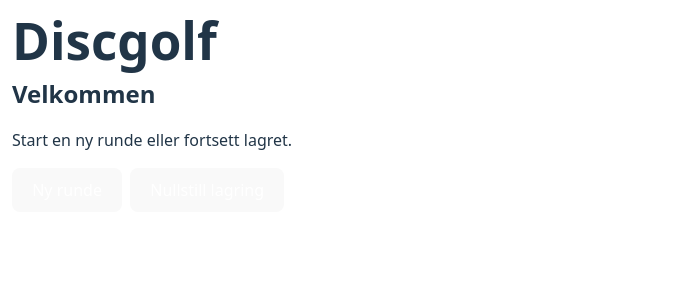
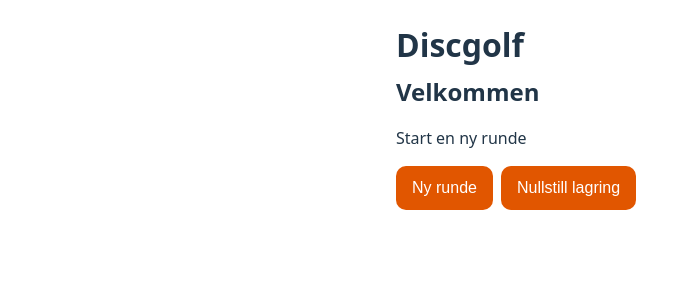
Before and after one commit to tarjeiln/DiscgolfGame, a React (Vite) app: page / in a window 1280 px wide. Shown: the top 300 px of the page, without its empty margins (0-687 px from the left). Built offline with nearby package versions, Linux system fonts and the light colour scheme.

Commit message:
feat: :sparkles: Refactor components and styles for improved layout and functionality; add FormField and FormFieldGroup components

```diff
--- a/src/App.tsx
+++ b/src/App.tsx
@@ -19,7 +19,7 @@ function App() {
   useEffect(()=>{ saveState(state); }, [state]);
 
   return (
-    <div style={{ padding: 12, maxWidth: 520, margin: "0 auto" }}>
+    <div className="container">
       <h1>Discgolf</h1>
 
       {screen==="home" && (
@@ -62,6 +62,7 @@ function App() {
             dispatch({ type:"END_ROUND" });
             setScreen("summary");
           }}
+          onHome={()=> setScreen("home")}
         />
       )}
     </div>
--- a/src/components/common/HoleNav.tsx
+++ b/src/components/common/HoleNav.tsx
@@ -4,11 +4,13 @@ type Props = {
   onPrev: () => void;
   onNext: () => void;
   onEnd:  () => void; // vises kun på siste hull
+  onHome?: () => void;
 };
 
-export default function HoleNav({ isFirst, isLast, onPrev, onNext, onEnd }: Props) {
+export default function HoleNav({ isFirst, isLast, onPrev, onNext, onEnd, onHome }: Props) {
   return (
     <div className="row" style={{ marginTop: 12 }}>
+       {onHome && <button type="button" onClick={onHome}>Til forsida</button>}
       <button onClick={onPrev} disabled={isFirst}>Forrige hull</button>
       <button onClick={onNext} disabled={isLast}>Neste hull</button>
       {isLast && <button onClick={onEnd}>Ferdig med runden</button>}
--- a/src/components/common/PlayerRow.module.css
+++ b/src/components/common/PlayerRow.module.css
@@ -18,6 +18,10 @@
   font-weight: 700;
   font-size: 18px;
 }
+.total {
+  font-size: 12px;
+  color: var(--muted);
+}
 
 .plus, .minus {
   width: 40px; height: 40px;
--- a/src/components/common/PlayerRow.tsx
+++ b/src/components/common/PlayerRow.tsx
@@ -4,14 +4,16 @@ type Props = {
   index: number;            // 1-basert rekkefølgenummer
   name: string;
   count: number;            // kast på gjeldende hull
+  total?: number;            // totalt antall kast i runden (valgfri)
   onPlus: () => void;
   onMinus: () => void;
 };
 
-export default function PlayerRow({ index, name, count, onPlus, onMinus }: Props) {
+export default function PlayerRow({ index, name, count, total,  onPlus, onMinus }: Props) {
   return (
     <div className={styles.row}>
       <span className={styles.name}>#{index} {name}</span>
+        {typeof total === 'number' && <span className={styles.total}> {total}</span>}
       <div className={styles.counter}>
         <button className={styles.minus} onClick={onMinus} disabled={count === 0}>−</button>
         <span className={styles.count}>{count}</span>
--- a/src/pages/Home.tsx
+++ b/src/pages/Home.tsx
@@ -3,10 +3,10 @@ export default function Home({ onStart, onReset }: Props) {
   return (
     <div>
       <h2>Velkommen</h2>
-      <p>Start en ny runde eller fortsett lagret.</p>
+      <p>Start en ny runde</p>
       <div className="row">
-        <button onClick={onStart}>Ny runde</button>
-        <button onClick={onReset}>Nullstill lagring</button>
+        <button type ="button" onClick={onStart}>Ny runde</button>
+        <button type ="button" onClick={onReset}>Nullstill lagring</button>
       </div>
     </div>
   );
--- a/src/pages/InRound.tsx
+++ b/src/pages/InRound.tsx
@@ -11,9 +11,10 @@ type Props = {
   onPrevHole: () => void;
   onNextHole: () => void;
   onEnd: () => void;
+  onHome?: () => void;
 };
 
-export default function InRound({ round, onLogThrow, onRemoveThrow, onPrevHole, onNextHole, onEnd }: Props) {
+export default function InRound({ round, onLogThrow, onRemoveThrow, onPrevHole, onNextHole, onEnd, onHome }: Props) {
   const currentHole = round.currentHole;
 
   const teeIds: ID[] = (round.teeOrder?.length ? round.teeOrder : round.players.map(p => p.id));
@@ -31,27 +32,28 @@ export default function InRound({ round, onLogThrow, onRemoveThrow, onPrevHole,
     <div>
       <h2>{round.courseName ?? "Runde"} – Hull {currentHole}/{round.holes.length}</h2>
 
-      <div className={styles.list}>
-        {orderedPlayers.map((p, idx) => {
-          const count = strokesOnHole(p.id);
-          return (
-            <div key={p.id} className={styles.playerRow}>
-              <span className={styles.playerName}>#{idx + 1} {p.name}</span>
-              <div className={styles.counter}>
-                <button className={styles.minus} onClick={() => onRemoveThrow(p.id)} disabled={count === 0}>−</button>
-                <span className={styles.count}>{count}</span>
-                <button className={styles.plus}  onClick={() => onLogThrow(p.id)}>+</button>
-              </div>
-            </div>
-          );
-        })}
+       <div className={styles.list}>
+        {orderedPlayers.map((p, idx) => (
+          <PlayerRow
+            key={p.id}
+            index={idx + 1}
+            name={p.name}
+            count={strokesOnHole(p.id)}
+            total={round.throwLog.filter(ev => ev.playerId === p.id).length}
+            onMinus={() => onRemoveThrow(p.id)}
+            onPlus={() => onLogThrow(p.id)}
+          />
+        ))}
       </div>
 
-      <div className="row" style={{ marginTop:12 }}>
-        <button onClick={onPrevHole} disabled={isFirst}>Forrige hull</button>
-        <button onClick={onNextHole} disabled={isLast}>Neste hull</button>
-        {isLast && <button onClick={onEnd}>Ferdig med runden</button>}
-      </div>
+      <HoleNav
+        isFirst={isFirst}
+        isLast={isLast}
+        onPrev={onPrevHole}
+        onNext={onNextHole}
+        onEnd={onEnd}
+        onHome={onHome}   // valgfri: vises bare hvis du sender inn onHome-prop
+        />
     </div>
   );
 }
--- a/src/styles/global.css
+++ b/src/styles/global.css
@@ -1,89 +1,75 @@
+/* ===== Design tokens (light) ===== */
 :root{
-  --primary:#0b5bd3;
-  --success:#198754;
-  --danger:#dc3545;
+  --primary: #e15600;
+  --secondary:#b04400;
+  --success: #198754;
+  --danger:  #dc3545;
+
+  --bg:   #ffffff;
+  --text: #213547;
+  --muted:#6b7280;
+  --border:#e5e7eb;
+
+  --radius: 10px;
 }
 
-body { margin:0; font-family: system-ui, -apple-system, Segoe UI, Roboto, sans-serif; }
-h1,h2,h3 { margin: 0 0 8px; }
+/* Dark – følger systeminnstilling */
+@media (prefers-color-scheme: dark){
+  :root{
+    --bg:   #111827;
+    --text: #f3f4f6;
+    --border:#374151;
+  }
+}
 
-button{
-  background: var(--primary);
-  color:#fff;
-  padding:12px 16px;
-  border:0; border-radius:10px;
-  font-size:16px; cursor:pointer;
+/* ===== Base / reset ===== */
+*,*::before,*::after{ box-sizing: border-box; }
+html, body{ height: 100%; }
+
+body{
+  margin: 0;
+  font-family: system-ui, -apple-system, Segoe UI, Roboto, Helvetica, Arial, sans-serif;
+  -webkit-font-smoothing: antialiased;
+  -moz-osx-font-smoothing: grayscale;
+  color: var(--text);
+  background: var(--bg);
+  line-height: 1.5;
 }
-button:hover { filter: brightness(0.95); }
-button[disabled]{ opacity:.55; cursor:not-allowed; }
 
+a{ color: var(--primary); text-decoration: none; }
+a:hover{ text-decoration: underline; }
+
+h1,h2,h3{ margin: 10px 0 0px; }
+h1{ font-size: 2rem; line-height: 1.2; }
+
+/* ===== Layout helpers ===== */
+.container{ max-width: 520px; margin: 0 auto; padding: 16px; }
 .row{ display:flex; gap:8px; flex-wrap:wrap; }
 
-:root {
-  font-family: system-ui, Avenir, Helvetica, Arial, sans-serif;
-  line-height: 1.5;
-  font-weight: 400;
-
-  color-scheme: light dark;
-  color: rgba(255, 255, 255, 0.87);
-  background-color: #242424;
-
-  font-synthesis: none;
-  text-rendering: optimizeLegibility;
-  -webkit-font-smoothing: antialiased;
-  -moz-osx-font-smoothing: grayscale;
+/* ===== Buttons (store touch-vennlige) ===== */
+button{
+  appearance: none;
+  background: var(--primary);
+  color: #fff;
+  padding: 12px 16px;
+  border: 0px;
+  border-radius: var(--radius);
+  font-size: 16px;
+  font-weight: 500;
+  cursor: pointer;
+  min-height: 44px; /* god trykkflate */
+  transition: filter .15s ease, transform .05s ease;
+}
+button:hover{ filter: brightness(0.95); }
+button:active{ transform: translateY(1px); }
+button[disabled]{ opacity:.55; cursor:not-allowed; }
+button:focus-visible{
+  outline: 3px solid rgba(11,91,211,.35);
+  outline-offset: 2px;
 }
 
-a {
-  font-weight: 500;
-  color: #646cff;
-  text-decoration: inherit;
+/* Skjermleser-hjelper */
+.sr-only{
+  position:absolute; width:1px; height:1px; padding:0; margin:-1px;
+  overflow:hidden; clip:rect(0,0,0,0); white-space:nowrap; border:0;
 }
-a:hover {
-  color: #535bf2;
-}
-
-body {
-  margin: 0;
-  display: flex;
-  place-items: top center;
-  min-width: 320px;
-  min-height: 100vh;
-}
-
-h1 {
-  font-size: 3.2em;
-  line-height: 1.1;
-}
-
-button {
-  border-radius: 8px;
-  border: 1px solid transparent;
-  padding: 0.6em 1.2em;
-  font-size: 1em;
-  font-weight: 500;
-  font-family: inherit;
-  background-color: #1a1a1a;
-  cursor: pointer;
-  transition: border-color 0.25s;
-}
-button:hover {
-  border-color: #646cff;
-}
-button:focus,
-button:focus-visible {
-  outline: 4px auto -webkit-focus-ring-color;
-}
-
-@media (prefers-color-scheme: light) {
-  :root {
-    color: #213547;
-    background-color: #ffffff;
-  }
-  a:hover {
-    color: #747bff;
-  }
-  button {
-    background-color: #f9f9f9;
-  }
-}
```
Also changed, not shown: src/components/form/FormField.module.css (added, +28 -0 lines), src/components/form/FormField.tsx (added, +34 -0 lines), src/components/form/FormFieldGroup.module.css (added, +32 -0 lines), src/components/form/FormFieldGrup.tsx (added, +61 -0 lines).
